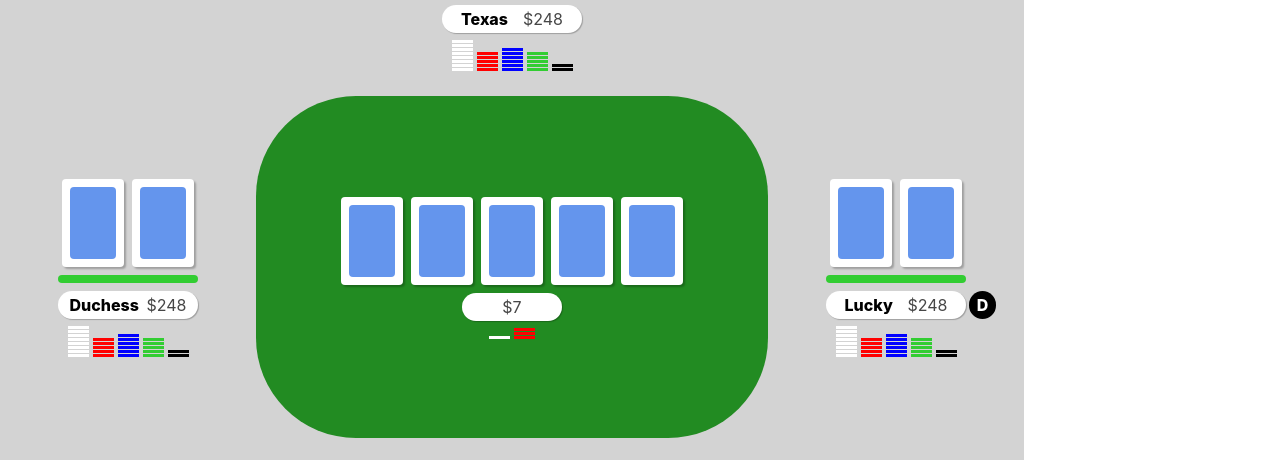
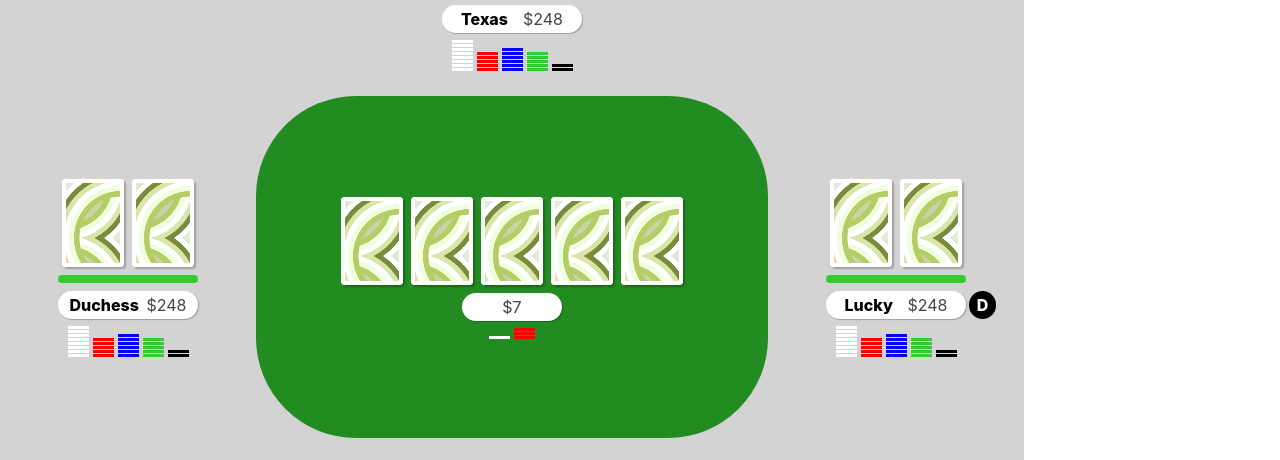
Before and after one commit to andfcam/poker, a plain HTML site: page index.html in a window 1280 px wide. Shown: the part 133-593 px from the top of the page. Drawn offline with Linux system fonts and the light colour scheme; a web font is replaced by a local one.

Commit message:
Back of cards re-designed.

```diff
--- a/Actor.js
+++ b/Actor.js
@@ -14,8 +14,10 @@ class Actor {
         this.cards.forEach((card, i) => {
             if (card.visible) {
                 this.domCards[i].innerHTML = `<span class="${card.color}">${card.number} ${card.suit}</span>`;
+                this.domCards[i].classList.add('padded');
             } else {
                 this.domCards[i].innerHTML = `<span class="hidden"></span>`;
+                this.domCards[i].classList.remove('padded');
             }
         });
     }
--- a/Round.js
+++ b/Round.js
@@ -91,8 +91,10 @@ class Round {
         winners.forEach(winner => {
             winner.addChips(this.table.take(split));
             winner.exchangeExcessChips();
+            winner.revealCards(2);
         });
         this.updateDom();
+
     }
 
     startTurn(player) {
--- a/main.scss
+++ b/main.scss
@@ -96,6 +96,10 @@ h1 {
   justify-content: center;
   align-items: center;
 
+  .padded {
+    padding: 8px;
+  }
+
   .card {
     width: 62px;
     height: 88px;
@@ -103,7 +107,6 @@ h1 {
     background-color: white;
     box-shadow: 2px 2px 2px rgba(0, 0, 0, 0.25);
     margin: 4px;
-    padding: 8px;
 
     text-align: center;
     font-family: "Abril Fatface", serif;
@@ -122,7 +125,48 @@ h1 {
 
   .hidden {
     display: block;
-    background-color: cornflowerblue;
+    background-image: radial-gradient(
+        closest-side,
+        transparent 0%,
+        transparent 75%,
+        #b6cc66 76%,
+        #b6cc66 85%,
+        #edffdb 86%,
+        #edffdb 94%,
+        #ffffff 95%,
+        #ffffff 103%,
+        #d9e6a7 104%,
+        #d9e6a7 112%,
+        #798b3c 113%,
+        #798b3c 121%,
+        #ffffff 122%,
+        #ffffff 130%,
+        #e0ead7 131%,
+        #e0ead7 140%
+      ),
+      radial-gradient(
+        closest-side,
+        transparent 0%,
+        transparent 75%,
+        #b6cc66 76%,
+        #b6cc66 85%,
+        #edffdb 86%,
+        #edffdb 94%,
+        #ffffff 95%,
+        #ffffff 103%,
+        #d9e6a7 104%,
+        #d9e6a7 112%,
+        #798b3c 113%,
+        #798b3c 121%,
+        #ffffff 122%,
+        #ffffff 130%,
+        #e0ead7 131%,
+        #e0ead7 140%
+      );
+    background-size: 110px 110px;
+    background-color: #c8d3a7;
+    background-position: 0 0, 55px 55px;
+    border: 4px solid white;
     width: 100%;
     height: 100%;
     border-radius: 4px;
```
Also changed, not shown: main.css, 1 other file.
